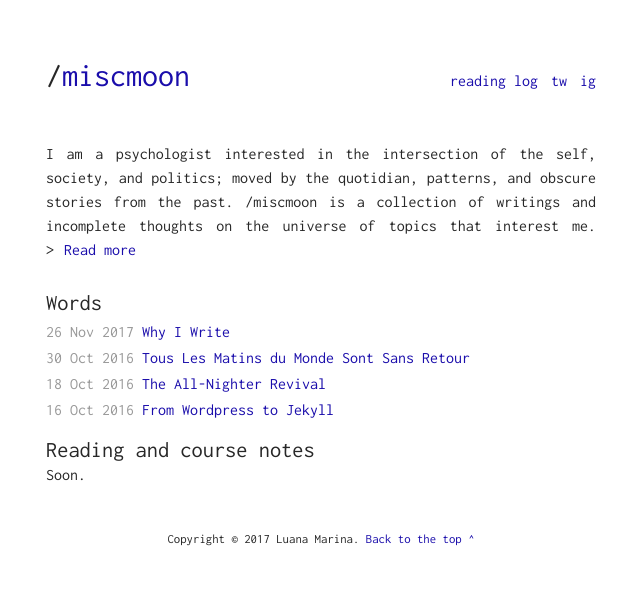
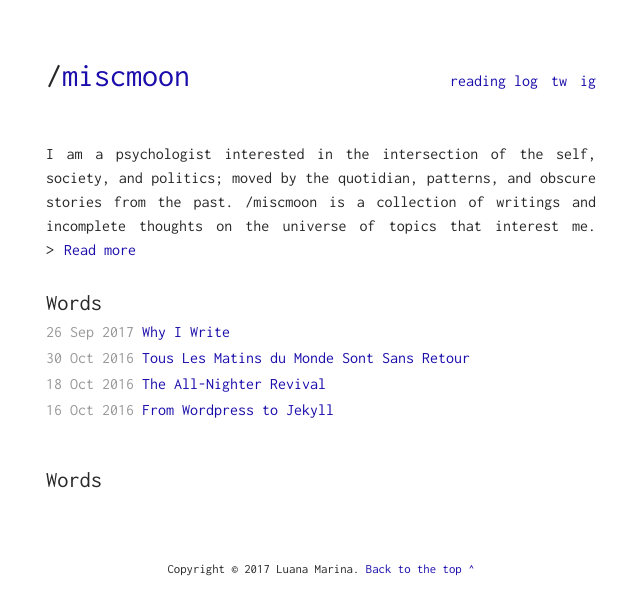
Before and after one commit to miscmoon/miscmoon.github.io, a Jekyll site: the page built from index.html, in a window 1280 px wide. Shown: the top 615 px of the page, without its empty margins (319-959 px from the left). Built offline with Jekyll 4.4.1, drawn with Linux system fonts in a browser that asks for light colours.

Commit message:
New entries

```diff
--- a/index.html
+++ b/index.html
@@ -20,16 +20,25 @@
 <div class="blog">
     <h1>Words</h1>
     <ul>
-        {% for post in site.posts %}
+        {% for post in site.categories.blog %}
         <li>
             <span class="date">{{ post.date | date: '%d %b %Y' }}</span> <a href="{{ post.url }}">{{ post.title }}</a>
         </li>
         {% endfor %}
     </ul>
     <br />
+</div>
 
-    <h1>Reading and course notes</h1>
-    Soon.
+<div class="blog">
+    <h1>Words</h1>
+    <ul>
+        {% for post in site.categories.reading %}
+        <li>
+            <span class="date">{{ post.date | date: '%d %b %Y' }}</span> <a href="{{ post.url }}">{{ post.title }}</a>
+        </li>
+        {% endfor %}
+    </ul>
+    <br />
 </div>
 
 <div class="footer">
```
Also changed, not shown: _posts/2016-10-16-Wordpress-to-Jekyll.md (+1 -1 lines), _posts/2016-10-18-All-Nighter-Revival.md (+1 -1 lines), _posts/2016-10-30-Tous-les-matines.md (+1 -1 lines), _posts/2017-09-26-Why-write.md (renamed from _posts/2017-11-26-Why-write.md, +1 -1 lines), _posts/2017-10-16-Valparaiso.md (added, +13 -0 lines).
